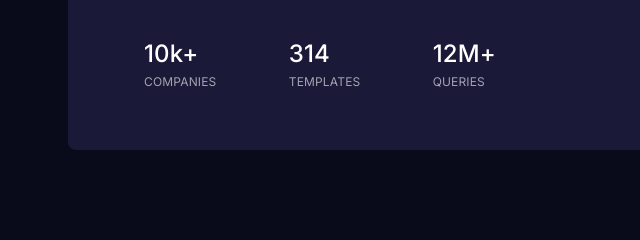
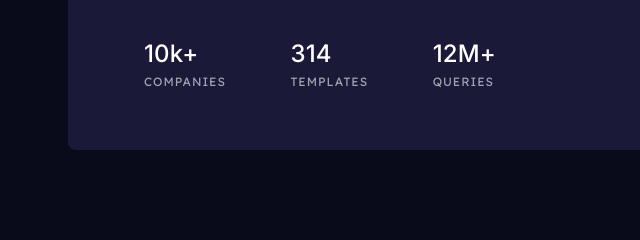
Before and after one commit to futurethang/fe-mentor-stats-preview-card, a plain HTML site: page index.html in a window 1280 px wide. Shown: the part 482-722 px from the top of the page, 12-652 px from the left. Drawn offline with Linux system fonts and the light colour scheme.

Commit message:
font fix

```diff
--- a/style.css
+++ b/style.css
@@ -13,7 +13,6 @@
 body {
   background-color: var(--very-dark-blue);
   color: var(--white);
-  font-family: "Lexend Deca", sans-serif;
 }
 
 .wrapper {
@@ -89,6 +88,9 @@ li {
   font-size: 0.75rem;
   margin-top: 0.25rem;
   margin-bottom: 1.75rem;
+  font-family: "Lexend Deca", sans-serif;
+  font-weight: 200;
+  letter-spacing: .06rem;
 }
 
 .attribution {
```
